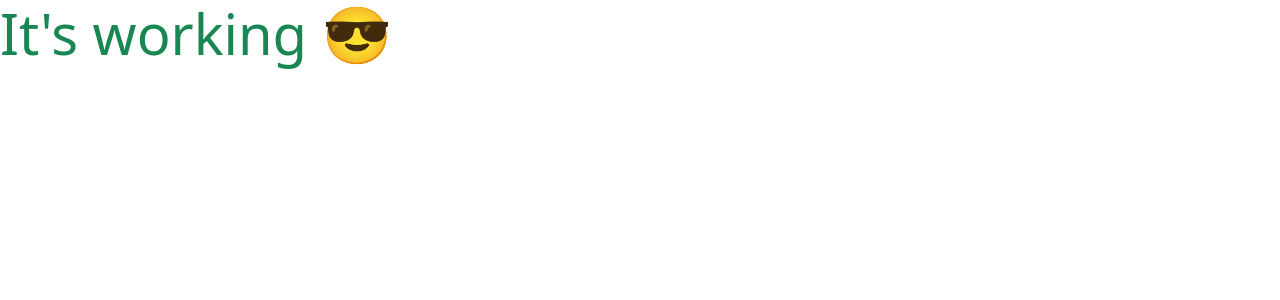
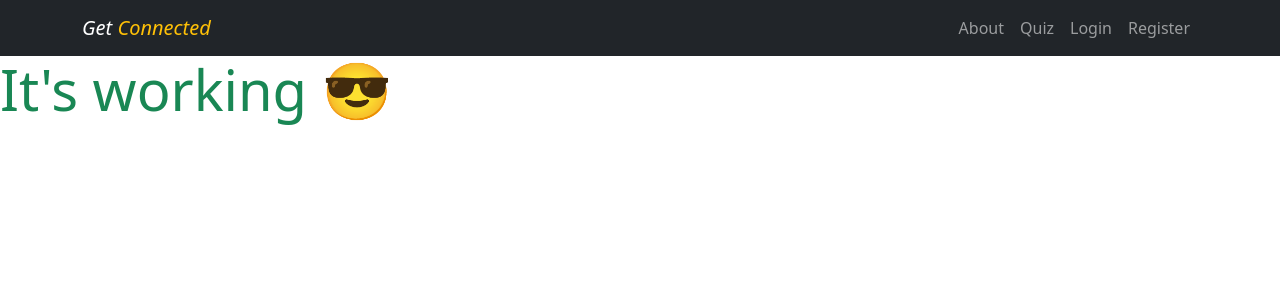
Before and after one commit to SamMartin92/team-10-may-hackathon, a Django app: page / in a window 1280 px wide. Shown: the top 300 px of the page. Run offline with Django 4.2, Linux system fonts and the light colour scheme.

Commit message:
added nav bar

```diff
--- a/templates/base.html
+++ b/templates/base.html
@@ -24,9 +24,43 @@
     <title>Connectify | {% block title %}{% endblock %}</title>
   </head>
   <body>
-    {% block page_header %}{% endblock %}
+    {% block page_header %}
+    <header>
+      <!-- navigation -->
+      <nav class="navbar navbar-expand-lg bg-dark navbar-light navbar-dark">
+       <div class="container">
+           <a href="{% url 'home' %}" class="navbar-brand"><i class="fas fa-heartbeat hvr-pulse"> Get <span class="text-warning">Connected</span></i></a>
 
-    {% block content %}{% endblock %}
+           <button class="navbar-toggler" type="button" data-bs-toggle="collapse" data-bs-target="#navmenu">
+               <span class="navbar-toggler-icon"></span>
+           </button>
+           <div class="collapse navbar-collapse" id="navmenu">
+               <ul class="navbar-nav ms-auto">
+                   <li class="nav-item"><a href="#" class="nav-link">About</a></li>
+                   <li class="nav-item"><a href="#" class="nav-link">Quiz</a></li>
+
+                   {% if request.user.is_authenticated %}
+
+                   <li class="nav-item"><a href="{% url 'account_logout' %}" class="nav-link">Logout</a></li>
+                   {% else %}
+                   <li class="nav-item"><a href="{% url 'account_login' %}" class="nav-link">Login</a></li>
+                   <li class="nav-item"><a href="{% url 'account_signup' %}" class="nav-link">Register</a></li>
+                   {% endif %}
+               </ul>
+           </div>
+       </div>
+   </nav>
+   </header>
+
+    {% endblock %}
+
+    {% block content %}
+    <div>
+
+
+    </div>
+
+    {% endblock %}
 
     {% block postloadjs %}{% endblock %}
   </body>
```
